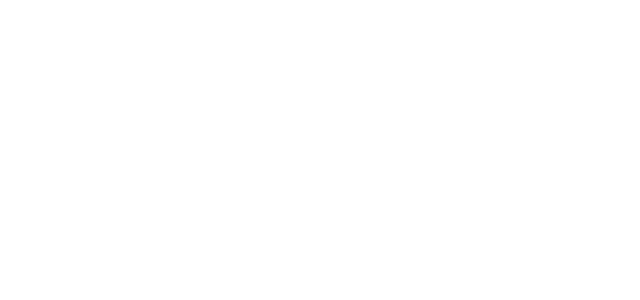
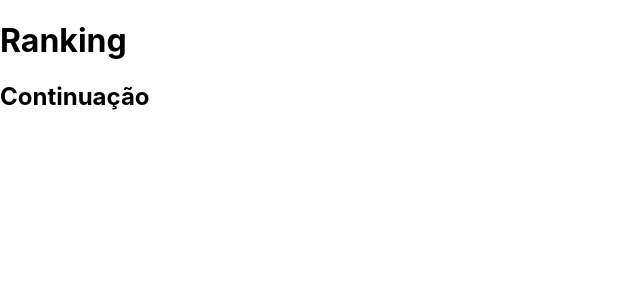
Before and after one commit to victorjunior95/sd-08-project-trivia-react-redux, a React (Create React App) app: page /ranking in a window 1280 px wide. Shown: the top 300 px of the page, without its empty margins (0-640 px from the left). Built offline with nearby package versions, Linux system fonts and the light colour scheme.

Commit message:
first try req. 16

```diff
--- a/src/App.js
+++ b/src/App.js
@@ -4,6 +4,7 @@ import Login from './pages/Login';
 import Gamescreen from './pages/Gamescreen';
 import Settings from './pages/Settings';
 import Feedback from './pages/Feedback';
+import Ranking from './pages/Ranking';
 
 class App extends React.Component {
   render() {
@@ -13,6 +14,7 @@ class App extends React.Component {
         <Route path="/settings" component={ Settings } />
         <Route path="/feedback" component={ Feedback } />
         <Route exact path="/gamescreen" component={ Gamescreen } />
+        <Route path="/ranking" component={ Ranking } />
       </Switch>
     );
   }
--- a/src/components/FeedbackMessage.js
+++ b/src/components/FeedbackMessage.js
@@ -1,6 +1,7 @@
 import React from 'react';
 import { connect } from 'react-redux';
 import PropTypes from 'prop-types';
+import { Link } from 'react-router-dom';
 
 class FeedbackMessage extends React.Component {
   message() {
@@ -29,12 +30,27 @@ class FeedbackMessage extends React.Component {
     );
   }
 
+  rankingButton() {
+    return (
+      <Link to="/ranking">
+        <button
+          data-testid="btn-ranking"
+          type="button"
+        >
+          Ver Ranking
+        </button>
+      </Link>
+
+    );
+  }
+
   render() {
     return (
       <>
         { this.message() }
         <h3> Informações </h3>
         { this.score() }
+        { this.rankingButton() }
       </>
     );
   }
--- /dev/null
+++ b/src/pages/Ranking.js
@@ -0,0 +1,15 @@
+import React from 'react';
+import { connect } from 'react-redux';
+
+class Ranking extends React.Component {
+  render() {
+    return (
+      <>
+        <h1 data-testid="ranking-title">Ranking</h1>
+        <h2>Continuação</h2>
+      </>
+    );
+  }
+}
+
+export default connect(null, null)(Ranking);
```
